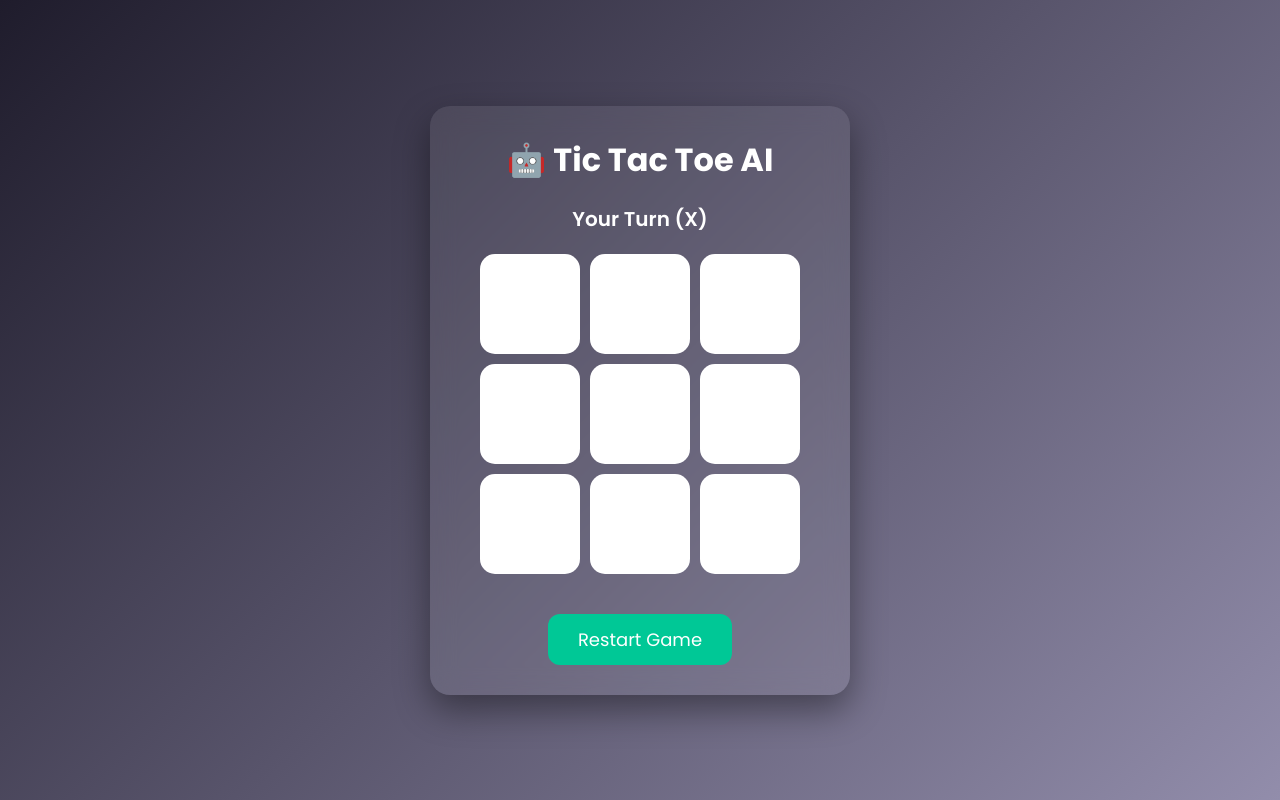
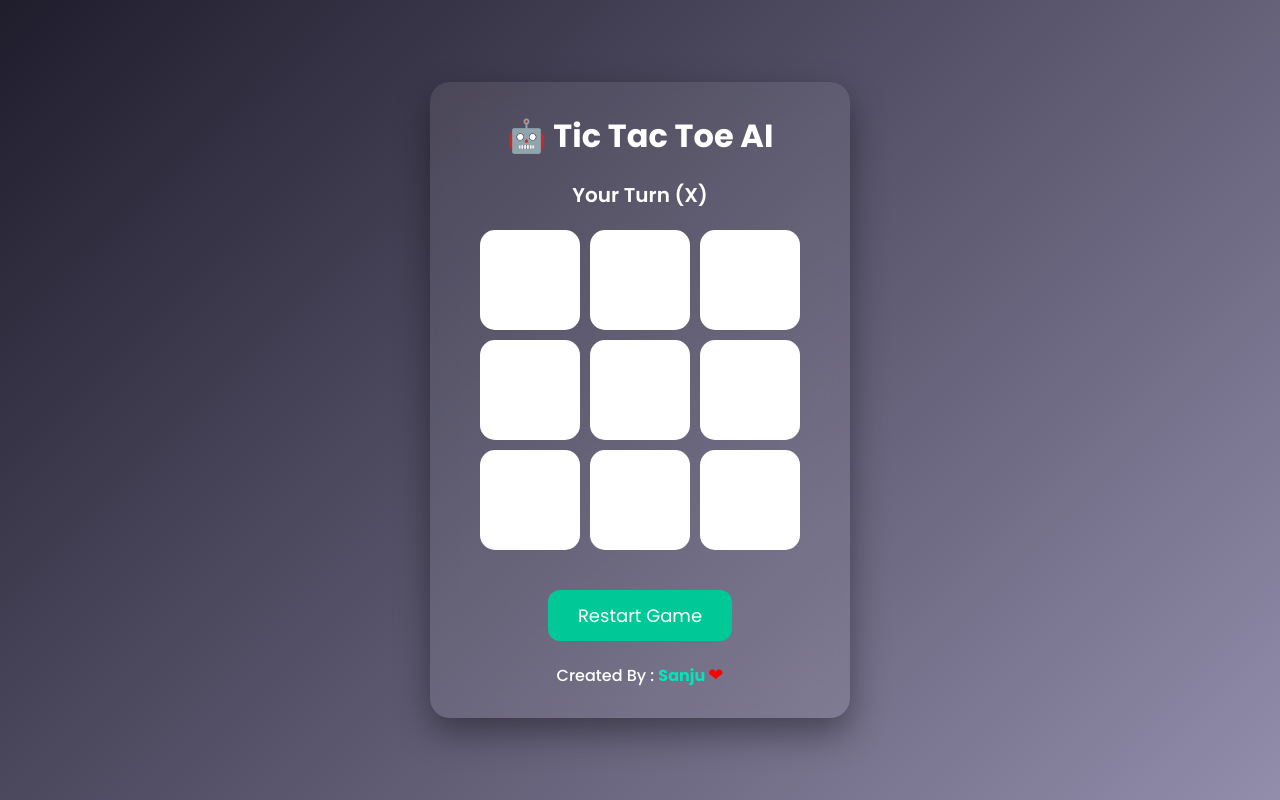
Before and after one commit to sanjayds4908/CodeSoft, a Flask app: page / in a window 1280 px wide. Run offline with Flask 3, Linux system fonts and the light colour scheme.

Commit message:
Added Created By footer

```diff
--- a/static/style.css
+++ b/static/style.css
@@ -119,3 +119,20 @@ h1{
 }
 
 }
+.footer{
+    margin-top:20px;
+    text-align:center;
+    color:white;
+    font-size:16px;
+    font-weight:500;
+}
+
+.footer strong{
+    color:#00e6b8;
+}
+
+.heart{
+    color:red;
+    font-size:18px;
+    margin-left:3px;
+}
--- a/templates/index.html
+++ b/templates/index.html
@@ -32,6 +32,9 @@
     </div>
 
     <button id="restart">Restart Game</button>
+<div class="footer">
+    Created By : <strong>Sanju</strong><span class="heart">❤</span>
+</div>
 
 </div>
 
```
